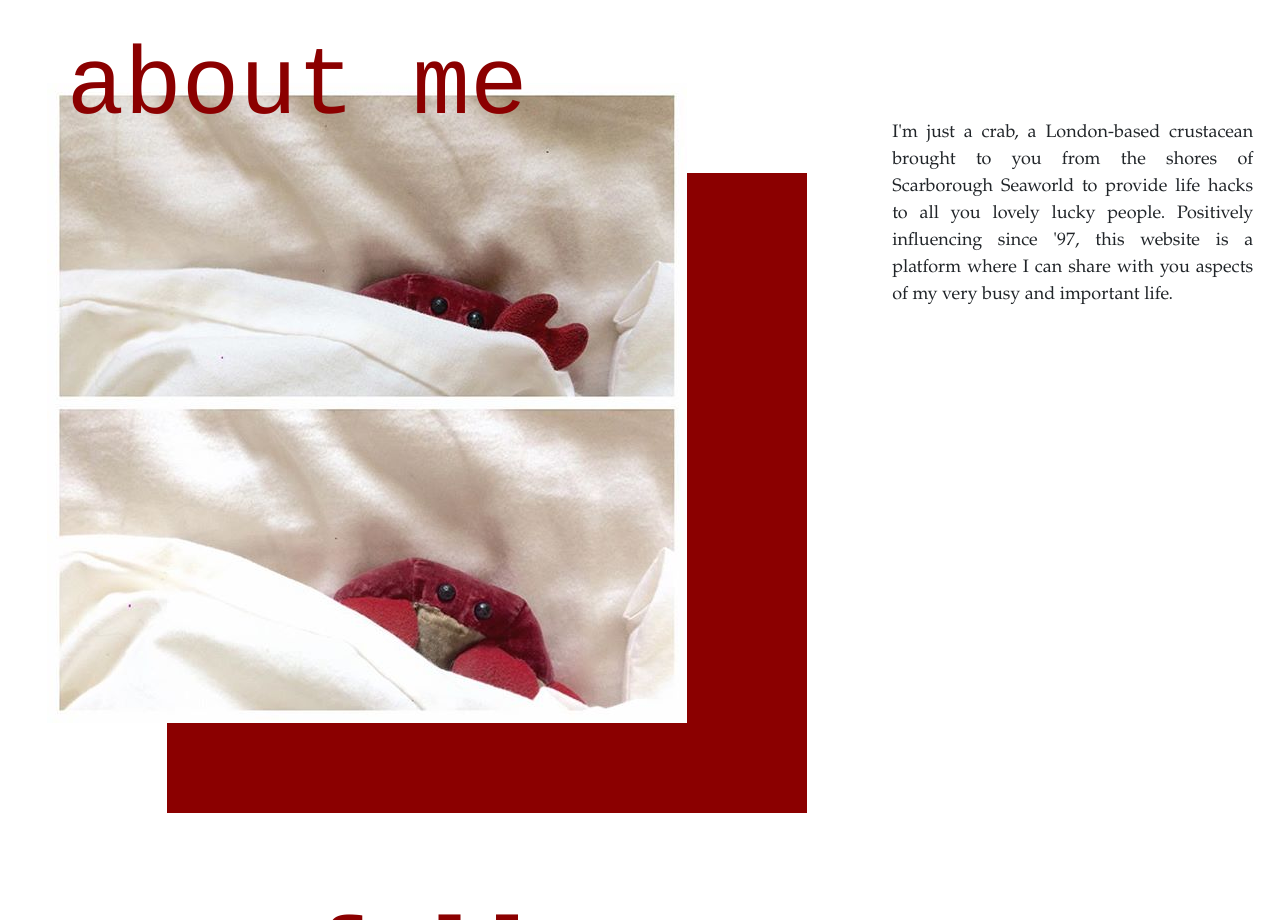
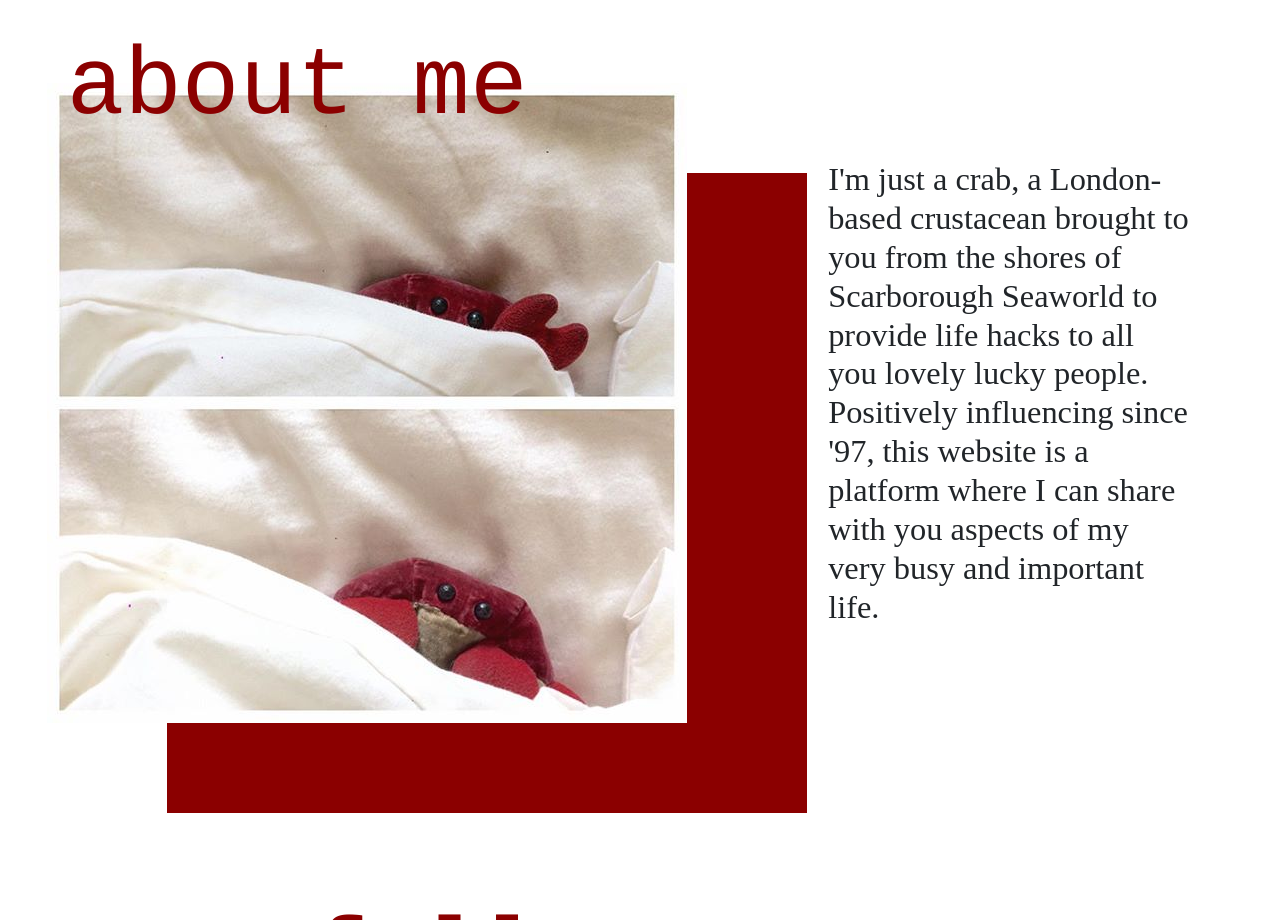
Before and after one commit to T45h/group_project, a plain HTML site: page index.html in a window 1280 px wide. Shown: the part 840-1760 px from the top of the page. Drawn offline with nearby package versions, Linux system fonts and the light colour scheme; a script that the page names is missing.

Commit message:
formating text alignment
text alignment: left/ changed margin a bit to center text

```diff
--- a/css/styles.css
+++ b/css/styles.css
@@ -77,10 +77,11 @@ h8 {
 
 h3 {
   width: 70%;
-  margin: 15vh 29vw;
-  font-size: 3em;
+  margin: 5vw;
+  margin-top: 25vh;
+  font-size: 2.7em;
   font-family: "HelveticaNeue, Light";
-  text-align: center
+  text-align: left;
 }
 
 
--- a/index.html
+++ b/index.html
@@ -84,7 +84,7 @@
             <img src="images/wokeuplikethiscrab.jpg" class="img-fluid imageshadow">
             </div>
             <div class="col-5">
-              <p>I'm just a crab, a London-based crustacean brought to you from the shores of Scarborough Seaworld to provide life hacks to all you lovely lucky people. Positively influencing since '97, this website is a platform where I can share with you aspects of my very busy and important life.</p>
+              <h3>I'm just a crab, a London-based crustacean brought to you from the shores of Scarborough Seaworld to provide life hacks to all you lovely lucky people. Positively influencing since '97, this website is a platform where I can share with you aspects of my very busy and important life.</h3>
         </div>
         </div>
     </div>
```
Also changed, not shown: crabdraws.html (+2 -2 lines).
